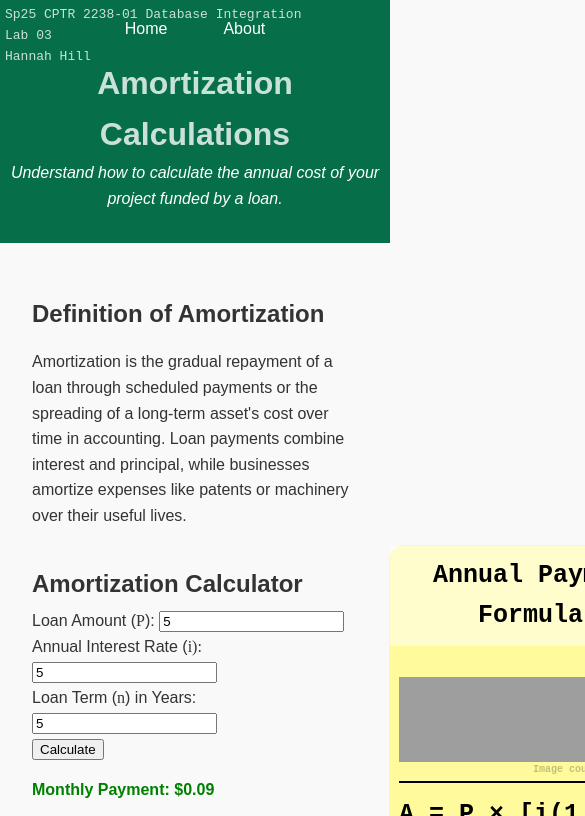
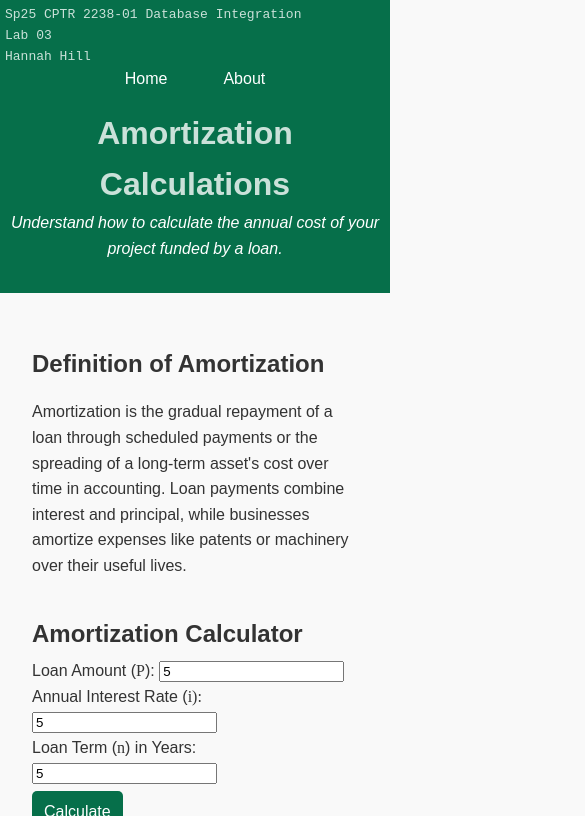
Before and after one commit to hillh0319/DBIntegration, a plain HTML site: page index.html in a window 390 px wide. Both pictures are taken after typing "5", "5", "5" into the empty fields and a click on the button "Calculate". Shown: the top 816 px of the page, 585 px wide, since content can reach past the window. Drawn offline with nearby package versions, Linux system fonts and the light colour scheme; grey boxes are pictures that could not be loaded.

Commit message:
Add files via upload

```diff
--- /dev/null
+++ b/acalculator.js
@@ -0,0 +1,41 @@
+    $(document).ready(function () {
+        $('#calculate-button').on('click', function () {
+            const P = parseFloat($('#principal').val()); // Principal amount
+            const annualInterestRate = parseFloat($('#interest-rate').val()); // Annual interest rate (%)
+            const y = parseInt($('#loan-term').val()) * 12; // Convert loan term to months
+
+            if (P && annualInterestRate && y) {
+                const i = (annualInterestRate / 100) / 12; // Convert annual rate to monthly rate
+
+                // Correct amortization formula
+                const numerator = i * Math.pow(1 + i, y);
+                const denominator = Math.pow(1 + i, y) - 1;
+                const A = P * (numerator / denominator); // Monthly payment
+
+                // Round all values to 4 decimal places
+                const iRounded = i.toFixed(4);
+                const numRounded = numerator.toFixed(4);
+                const denomRounded = denominator.toFixed(4);
+                const ARounded = A.toFixed(2);
+
+                // Display results
+                $('#result').html(
+                    `<strong style="color: green;">Monthly Payment: $${ARounded}</strong>`
+                );
+
+                // Display step-by-step calculations
+                $('#steps').html(
+                    `<h3>Calculation Steps:</h3>
+                    <strong>Step 1: Convert Annual Interest Rate to Monthly:</strong> (${annualInterestRate}% ÷ 12) = ${iRounded}<br>
+                    <strong>Step 2: Apply Formula:</strong>
+                    A = ${P} × [${iRounded}(1 + ${iRounded})<sup>${y}</sup>] ÷ [(1 + ${iRounded})<sup>${y}</sup> - 1]<br>
+                    <strong>Step 3: Numerator</strong> = ${iRounded} × ${(Math.pow(1 + i, y)).toFixed(4)} = ${numRounded}<br>
+                    <strong>Step 4: Denominator</strong> = ${(Math.pow(1 + i, y)).toFixed(4)} - 1 = ${denomRounded}<br>
+                    <span style="color: green;"><strong>Final Calculation:</strong> A ≈ $${ARounded}</span>`
+                );
+            } else {
+                $('#result').html('<span style="color: red;">Please fill in all fields.</span>');
+                $('#steps').html('');
+            }
+        });
+    });
--- a/index.html
+++ b/index.html
@@ -12,6 +12,7 @@ Hannah Hill
     <title>Amortization Calculations</title>
     <link rel="stylesheet" href="styles.css">
     <script src="https://code.jquery.com/jquery-3.6.4.min.js"></script>
+	<script src="acalculator.js"></script>
 </head>
 
 <body>
@@ -80,48 +81,5 @@ Hannah Hill
     </p>
 </footer>
 
-<script>
-    $(document).ready(function () {
-        $('#calculate-button').on('click', function () {
-            const P = parseFloat($('#principal').val()); // Principal amount
-            const annualInterestRate = parseFloat($('#interest-rate').val()); // Annual interest rate (%)
-            const y = parseInt($('#loan-term').val()) * 12; // Convert loan term to months
-
-            if (P && annualInterestRate && y) {
-                const i = (annualInterestRate / 100) / 12; // Convert annual rate to monthly rate
-
-                // Correct amortization formula
-                const numerator = i * Math.pow(1 + i, y);
-                const denominator = Math.pow(1 + i, y) - 1;
-                const A = P * (numerator / denominator); // Monthly payment
-
-                // Round all values to 4 decimal places
-                const iRounded = i.toFixed(4);
-                const numRounded = numerator.toFixed(4);
-                const denomRounded = denominator.toFixed(4);
-                const ARounded = A.toFixed(2);
-
-                // Display results
-                $('#result').html(
-                    `<strong style="color: green;">Monthly Payment: $${ARounded}</strong>`
-                );
-
-                // Display step-by-step calculations
-                $('#steps').html(
-                    `<h3>Calculation Steps:</h3>
-                    <strong>Step 1: Convert Annual Interest Rate to Monthly:</strong> (${annualInterestRate}% ÷ 12) = ${iRounded}<br>
-                    <strong>Step 2: Apply Formula:</strong>
-                    A = ${P} × [${iRounded}(1 + ${iRounded})<sup>${y}</sup>] ÷ [(1 + ${iRounded})<sup>${y}</sup> - 1]<br>
-                    <strong>Step 3: Numerator</strong> = ${iRounded} × ${(Math.pow(1 + i, y)).toFixed(4)} = ${numRounded}<br>
-                    <strong>Step 4: Denominator</strong> = ${(Math.pow(1 + i, y)).toFixed(4)} - 1 = ${denomRounded}<br>
-                    <span style="color: green;"><strong>Final Calculation:</strong> A ≈ $${ARounded}</span>`
-                );
-            } else {
-                $('#result').html('<span style="color: red;">Please fill in all fields.</span>');
-                $('#steps').html('');
-            }
-        });
-    });
-</script>
 </body>
 </html>
--- a/styles.css
+++ b/styles.css
@@ -3,6 +3,20 @@ Sp25 CPTR 2238-01 Database Integration
 Lab 02 | File: styles.css
 Hannah Hill
 */
+
+@media (max-width: 768px) {
+    .flex-container {
+        flex-direction: column; /* Stack items vertically */
+        align-items: center; /* Center the items */
+    }
+    .flex-item.right {
+        margin-top: 1rem; /* Add some space between items */
+    }
+	.navbar {
+		margin-top: 50px !important;
+	}
+}
+
 body {
     font-family: Arial, sans-serif;
     line-height: 1.6;
@@ -129,6 +143,11 @@ footer {
     bottom: 0;
 }
 
+footer p {
+	padding-left: 10px;
+	padding-right: 10px;
+}
+
 sup {
 	font-family: Garamond;
 	font-style: italic;
@@ -173,3 +192,18 @@ nav {
     background-color: #0b8f61;
     border-radius: 5px;
 }
+
+button {
+	color: white;
+    text-decoration: none;
+    font-size: 16px;
+    padding: 0.75rem;
+	border-radius: 5px;
+	background-color: #066f4a;
+	border-width: 0px;
+	margin-top: 5px;
+}
+
+button:active {
+	background-color: #0b8f61;
+}
```
